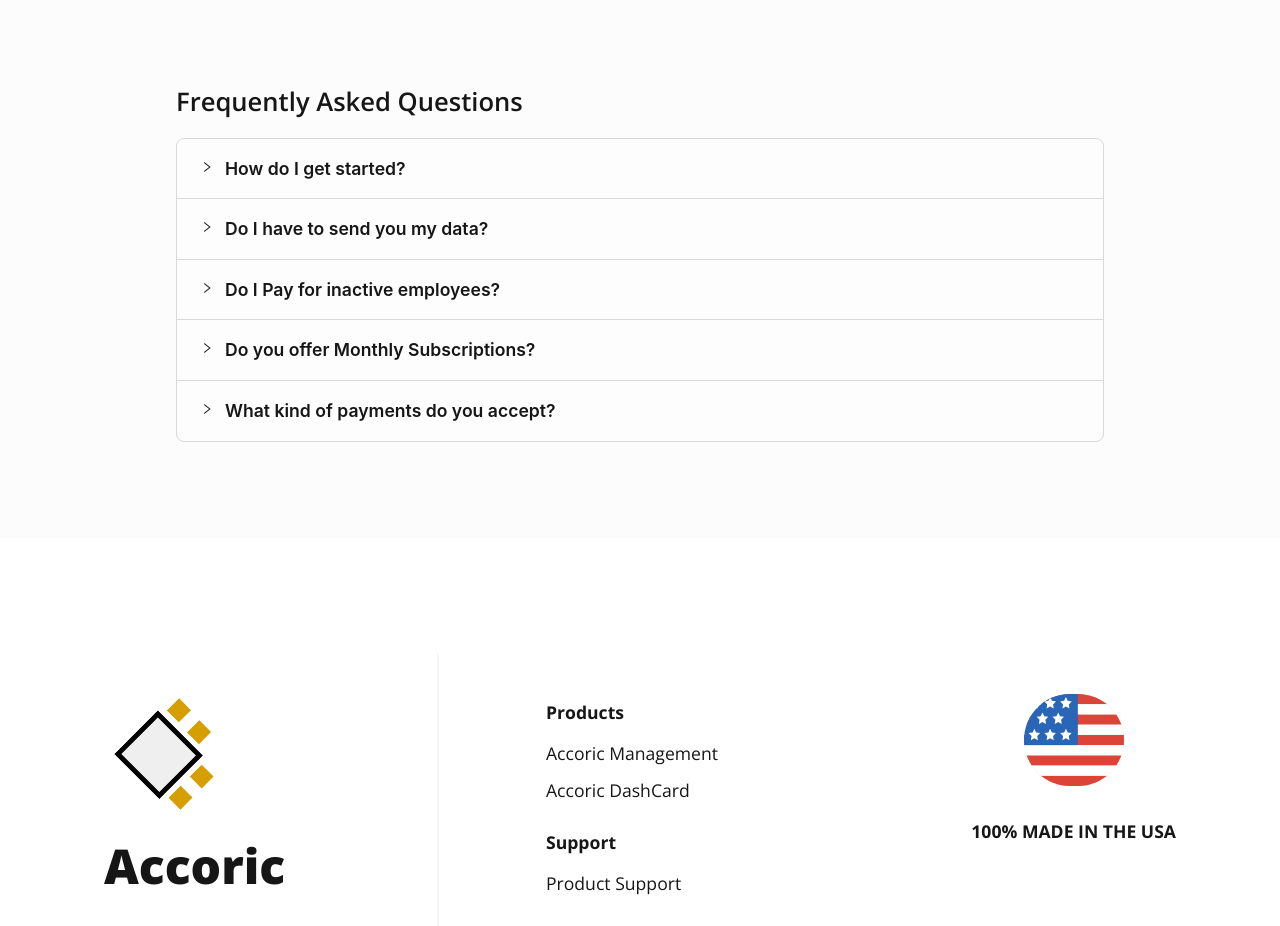
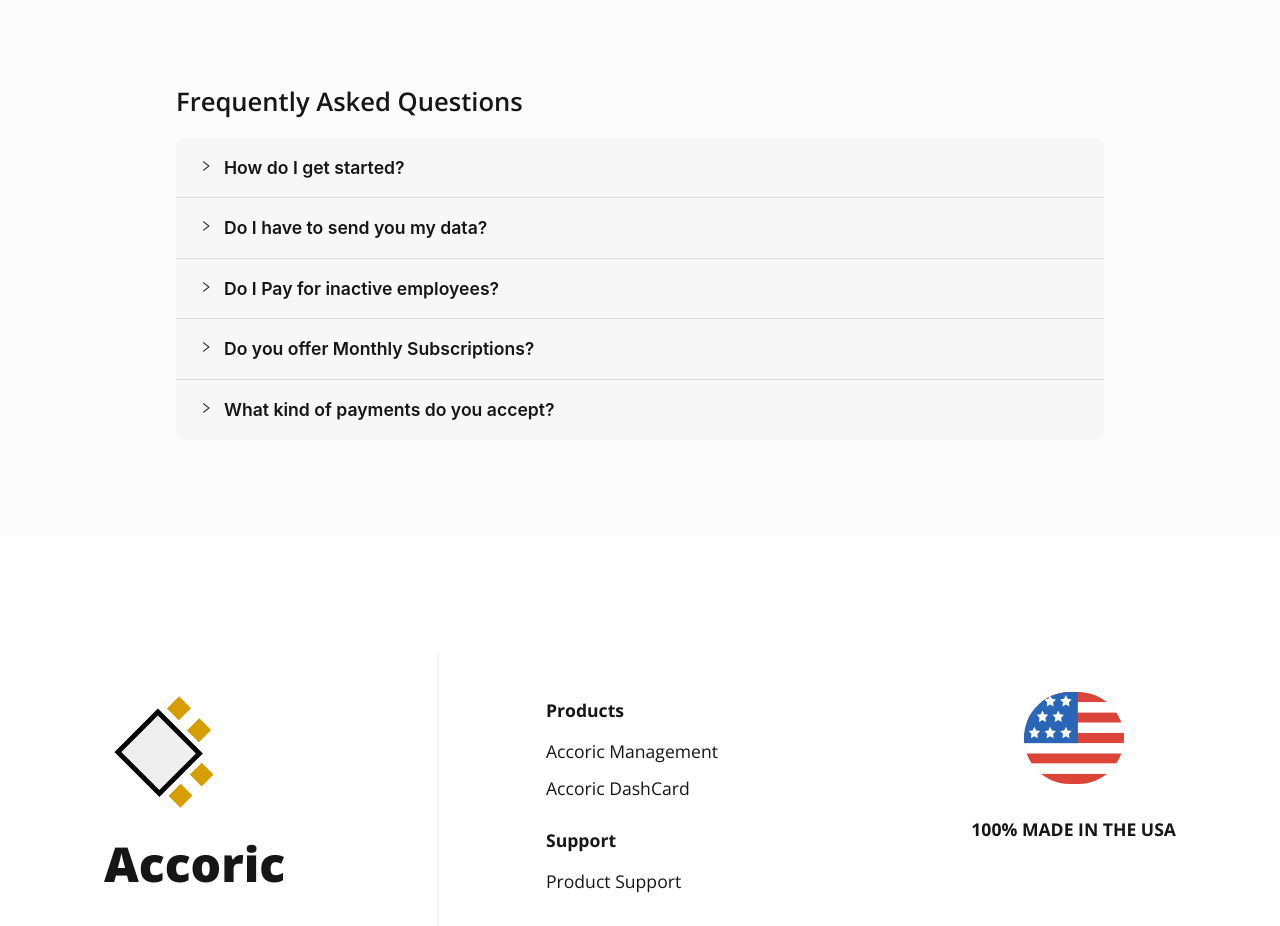
Before and after one commit to fastlinesafetytraining/accoric, a Next.js app: page /pricing in a window 1280 px wide. Shown: the part 2460-3386 px from the top of the page. Built offline with nearby package versions, Linux system fonts and the light colour scheme; no server answers.

Commit message:
Update FAQ component to improve JSON-LD schema comment clarity and adjust styling properties for the FAQ items display.

```diff
--- a/Components/UI/FAQ.tsx
+++ b/Components/UI/FAQ.tsx
@@ -21,7 +21,7 @@ export default async function FAQ({ items }: FAQProps) {
     children: <p className={styles.faqAnswer}>{item.answer}</p>
   }));
 
-  // Generate JSON-LD schema
+  // Generates JSON-LD schema
   const faqSchema = {
     "@context": "https://schema.org",
     "@type": "FAQPage",
@@ -49,7 +49,7 @@ export default async function FAQ({ items }: FAQProps) {
           size='large'
           items={faqItems}
           accordion
-          style={{ backgroundColor: '#fdfdfd' }}
+          bordered={false}
         />
       </div>
     </>
```
